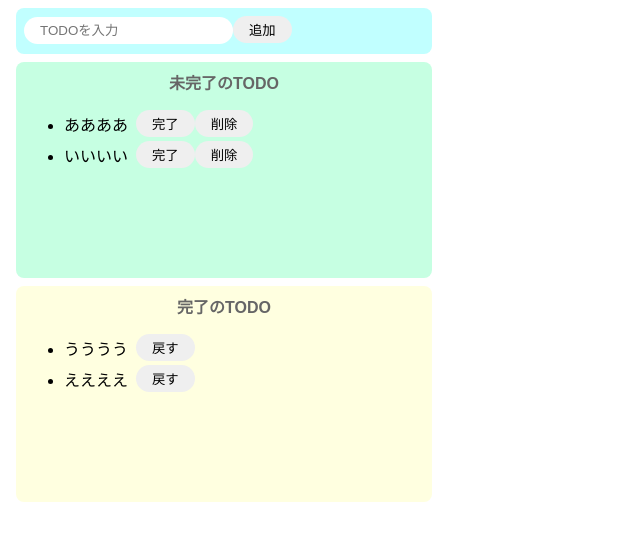
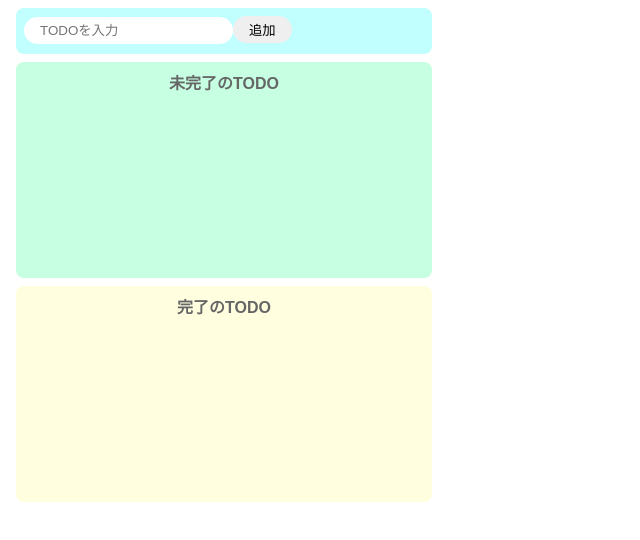
Before and after one commit to kngnkg/react-todo-js, a React (Create React App) app: page / in a window 1280 px wide. Shown: the top 540 px of the page, without its empty margins (0-640 px from the left). Built offline with nearby package versions, Linux system fonts and the light colour scheme; the HTML template or start-up script is replaced by a standard one.

Commit message:
add backbutton

```diff
--- a/src/App.jsx
+++ b/src/App.jsx
@@ -3,14 +3,8 @@
 
 export const App = () => {
   const [todoText, setTodoText] = useState('');
-  const [incompleteTodos, setIncompleteTodos] = useState([
-    'ああああ',
-    'いいいい'
-  ]);
-  const [completeTodos, setcompleteTodos] = useState([
-    'うううう',
-    'ええええ'
-  ]);
+  const [incompleteTodos, setIncompleteTodos] = useState([]);
+  const [completeTodos, setCompleteTodos] = useState([]);
 
   const onChangeTodoText = (event) => setTodoText(event.target.value);
 
@@ -36,7 +30,16 @@
 
     const newCompleteTodos = [...completeTodos, incompleteTodos[index]];
     setIncompleteTodos(newIncompleteTodos);
-    setcompleteTodos(newCompleteTodos);
+    setCompleteTodos(newCompleteTodos);
+  };
+
+  const onClickBack = (index) => {
+    const newCompleteTodos = [...completeTodos];
+    newCompleteTodos.splice(index, 1);
+
+    const newIncompleteTodos = [...incompleteTodos, completeTodos[index]];
+    setCompleteTodos(newCompleteTodos);
+    setIncompleteTodos(newIncompleteTodos);
   };
 
   return (
@@ -62,11 +65,11 @@
     <div className="complete-area">
     <p className="title">完了のTODO</p>
       <ul>
-        {completeTodos.map((todo) => {
+        {completeTodos.map((todo, index) => {
           return (
             <div key={todo} className="list-row">
               <li>{todo}</li>
-              <button>戻す</button>
+              <button onClick={() => onClickBack(index)}>戻す</button>
             </div>
           );
         })}
```
